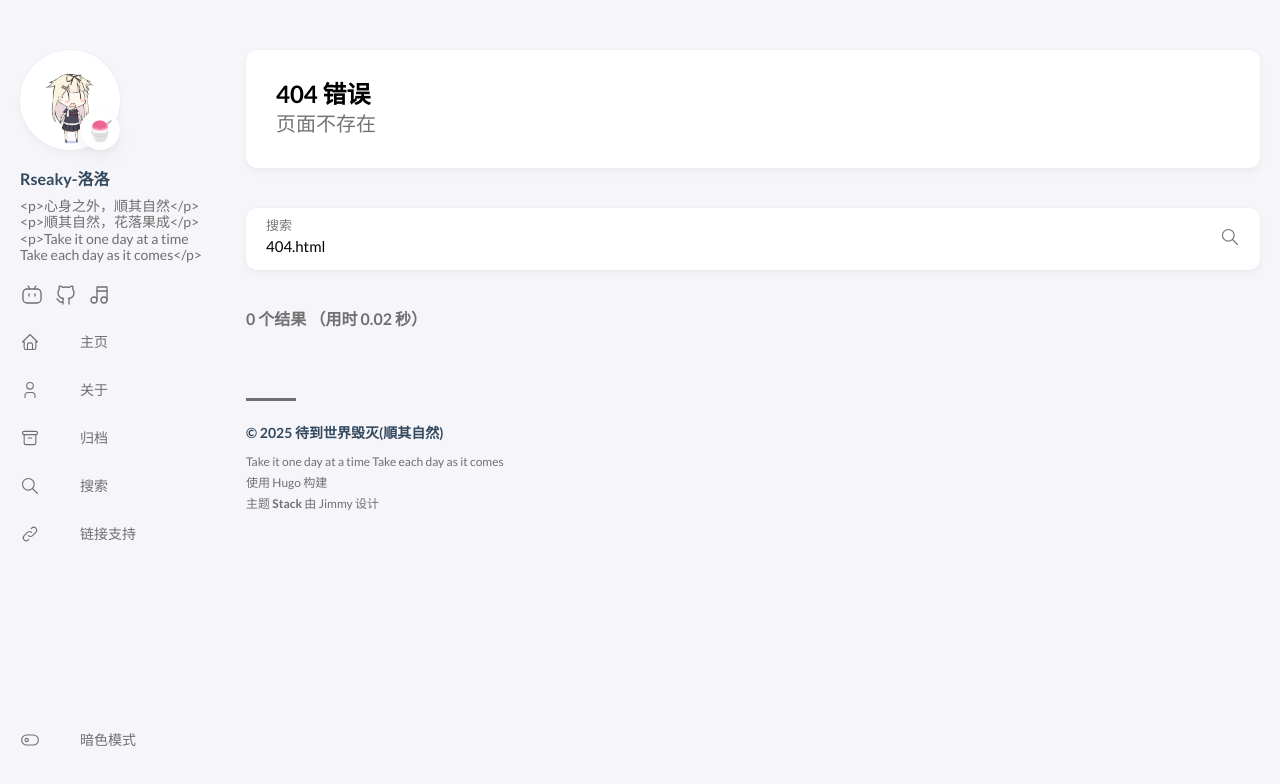
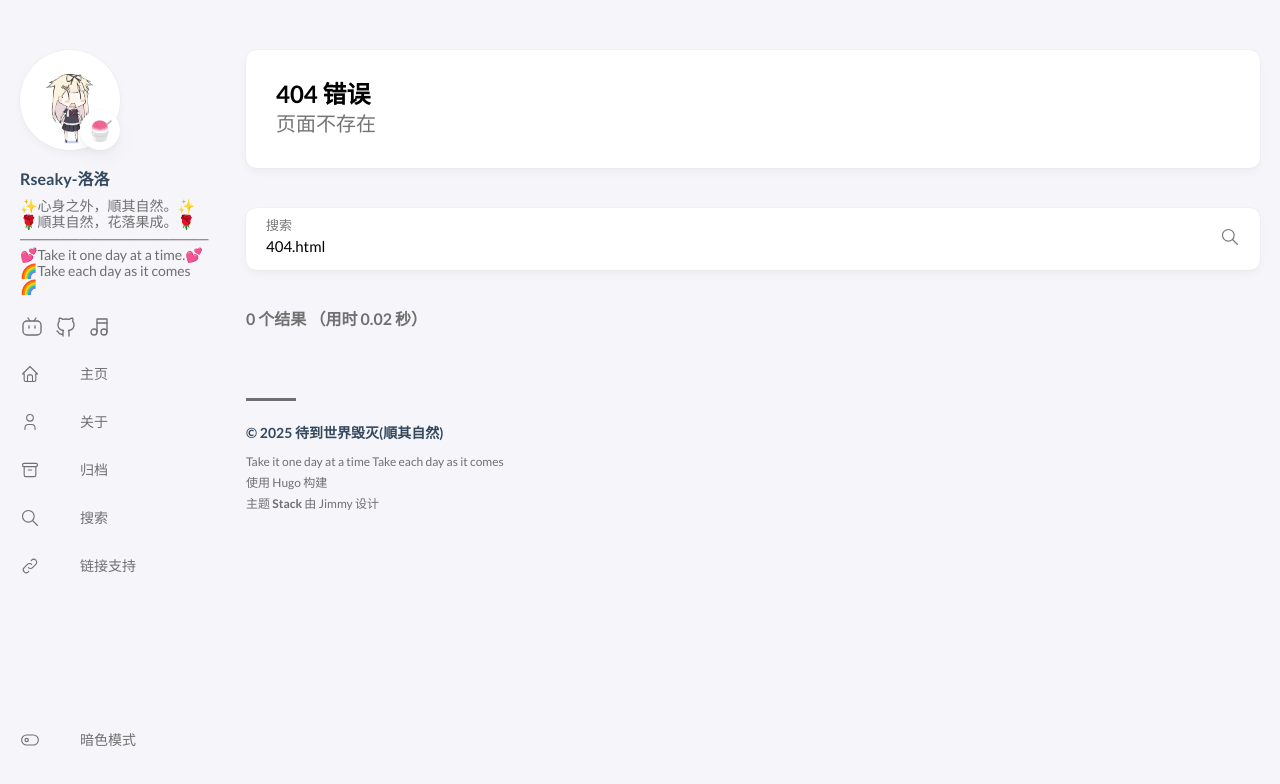
Before and after one commit to Rseaky-Lolo/Rseaky-Lolo.github.io, a plain HTML site: page 404.html in a window 1280 px wide. Drawn offline with Linux system fonts and the light colour scheme.

Commit message:
auto deploy Rseaky-Lolo/mywebsite@8bfa8601801c81f3ea4ed123326686972aa944f2

```diff
--- a/404.html
+++ b/404.html
@@ -1,18 +1,18 @@
 <!DOCTYPE html>
 <html lang="zh-cn" dir="ltr">
     <head><meta charset='utf-8'>
-<meta name='viewport' content='width=device-width, initial-scale=1'><meta name='description' content="心身之外，順其自然\n順其自然，花落果成\nTake it one day at a time Take each day as it comes\n">
+<meta name='viewport' content='width=device-width, initial-scale=1'><meta name='description' content="✨心身之外，順其自然。✨    🌹順其自然，花落果成。🌹 ─────────────────── 💕Take it one day at a time.💕    🌈Take each day as it comes🌈">
 <title>404 Page not found</title>
 
 <link rel='canonical' href='https://rseaky-lolo.github.io/404.html'>
 
 <link rel="stylesheet" href="/scss/style.min.663803bebe609202d5b39d848f2d7c2dc8b598a2d879efa079fa88893d29c49c.css"><meta property='og:title' content="404 Page not found">
-<meta property='og:description' content="心身之外，順其自然\n順其自然，花落果成\nTake it one day at a time Take each day as it comes\n">
+<meta property='og:description' content="✨心身之外，順其自然。✨    🌹順其自然，花落果成。🌹 ─────────────────── 💕Take it one day at a time.💕    🌈Take each day as it comes🌈">
 <meta property='og:url' content='https://rseaky-lolo.github.io/404.html'>
 <meta property='og:site_name' content='Rseaky-洛洛'>
 <meta property='og:type' content='website'><meta property='og:updated_time' content=' 2025-02-20T05:39:07&#43;08:00 '/>
 <meta name="twitter:title" content="404 Page not found">
-<meta name="twitter:description" content="心身之外，順其自然\n順其自然，花落果成\nTake it one day at a time Take each day as it comes\n">
+<meta name="twitter:description" content="✨心身之外，順其自然。✨    🌹順其自然，花落果成。🌹 ─────────────────── 💕Take it one day at a time.💕    🌈Take each day as it comes🌈">
     <link rel="shortcut icon" href="/favicon.ico" />
 
     </head>
@@ -70,7 +70,7 @@
 
         <div class="site-meta">
             <h1 class="site-name"><a href="/">Rseaky-洛洛</a></h1>
-            <h2 class="site-description">&lt;p&gt;心身之外，順其自然&lt;/p&gt;   &lt;p&gt;順其自然，花落果成&lt;/p&gt; &lt;p&gt;Take it one day at a time  Take each day as it comes&lt;/p&gt;</h2>
+            <h2 class="site-description">✨心身之外，順其自然。✨    🌹順其自然，花落果成。🌹 ─────────────────── 💕Take it one day at a time.💕    🌈Take each day as it comes🌈</h2>
         </div>
     </header><ol class="menu-social">
 
```
Also changed, not shown: archives/index.html (+1 -1 lines), categories/index.html (+4 -4 lines), index.html (+4 -4 lines), p/myfirstblog/index.html (+1 -1 lines), page/index.html (+4 -4 lines), post/index.html (+4 -4 lines), search/index.html (+1 -1 lines), tags/index.html (+4 -4 lines), 关于/index.html (+1 -1 lines), 链接支持/index.html (+1 -1 lines).
